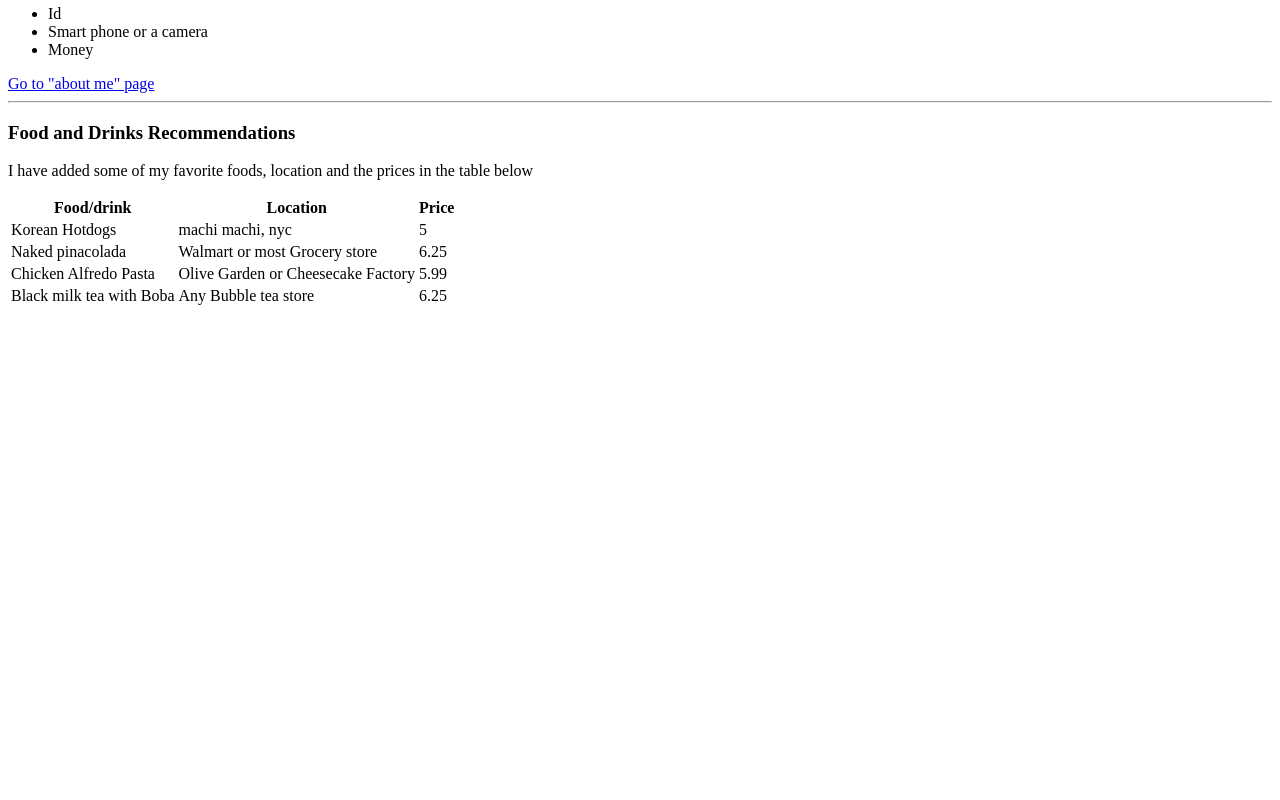
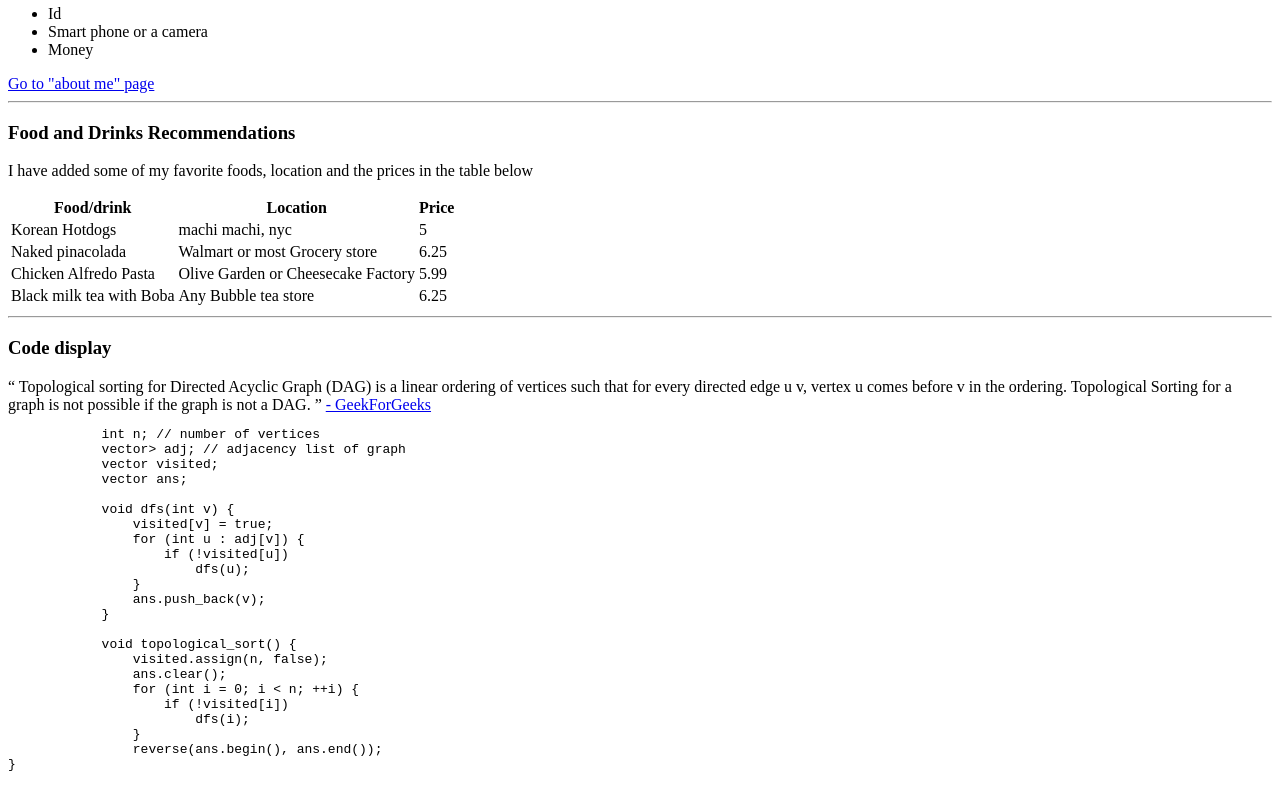
Before and after one commit to 44-563-WebApps-F21/webapps-f21-assignment-3-Programmer026, a plain HTML site: page index.html in a window 1280 px wide. Shown: the part 353-1153 px from the top of the page. Before the commit the page ends 800 px from the top, so only its background shows below. Drawn offline with Linux system fonts and the light colour scheme.

Commit message:
Add code to index.html file

```diff
--- a/index.html
+++ b/index.html
@@ -68,8 +68,42 @@
                 <td>Any Bubble tea store</td>
                 <td>6.25</td>
             </tr>
+        </table>
 
-        </table>
+        <hr>
+        <h3>Code display</h3>
+        <q>
+            Topological sorting for Directed Acyclic Graph (DAG) is a linear
+            ordering of vertices such that for every directed edge u v,
+            vertex u comes before v in the ordering. Topological Sorting
+            for a graph is not possible if the graph is not a DAG.
+        </q>
+        <a href="https://www.geeksforgeeks.org/topological-sorting/"> - GeekForGeeks</a>
+        <pre>
+            int n; // number of vertices
+            vector<vector<int>> adj; // adjacency list of graph
+            vector<bool> visited;
+            vector<int> ans;
+
+            void dfs(int v) {
+                visited[v] = true;
+                for (int u : adj[v]) {
+                    if (!visited[u])
+                        dfs(u);
+                }
+                ans.push_back(v);
+            }
+
+            void topological_sort() {
+                visited.assign(n, false);
+                ans.clear();
+                for (int i = 0; i < n; ++i) {
+                    if (!visited[i])
+                        dfs(i);
+                }
+                reverse(ans.begin(), ans.end());
+}
+        </pre>
 
 
     </body>
```
